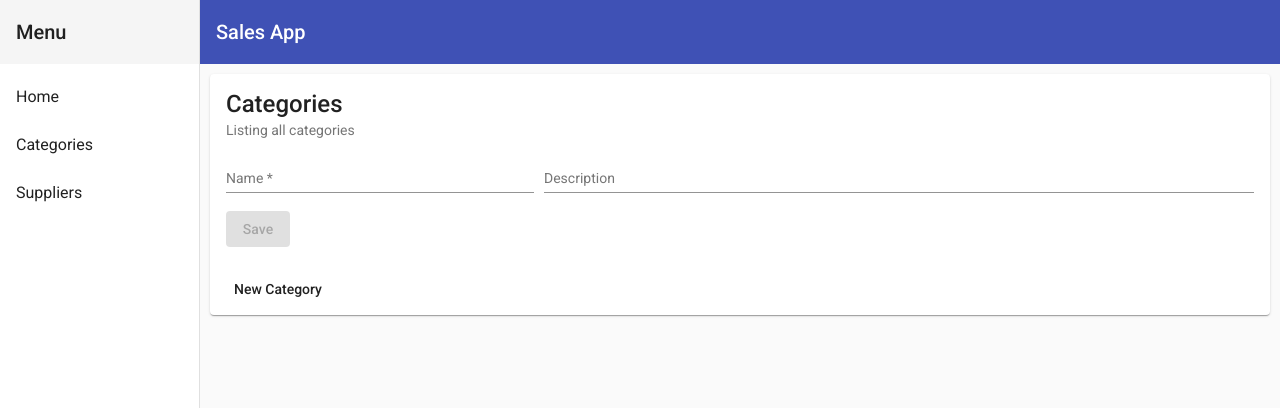
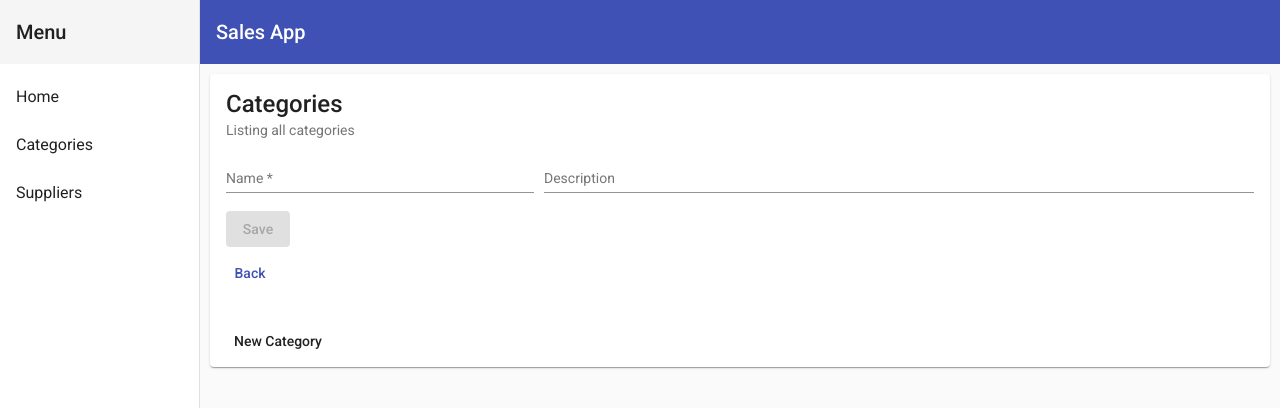
Before and after one commit to danielschmitz/my-sales-aapp, an Angular app: page /categories in a window 1280 px wide. Both pictures are taken after a click on the button "New Category". Shown: the top 408 px of the page. Built offline with nearby package versions, Linux system fonts and the light colour scheme; no server answers.

Commit message:
new category

```diff
--- a/src/app/categories/categories.component.html
+++ b/src/app/categories/categories.component.html
@@ -3,7 +3,7 @@
   <mat-card-title>Categories</mat-card-title>
   <mat-card-subtitle>Listing all categories</mat-card-subtitle>
 
-  <category-form *ngIf="showForm"></category-form>
+  <category-form *ngIf="showForm" (back)="onBackForm()" (save)="onSave($event)" ></category-form>
 
   <mat-card-content *ngIf="!showForm">
     <table mat-table class="full-width-table" matSort aria-label="Elements">
--- a/src/app/categories/categories.component.ts
+++ b/src/app/categories/categories.component.ts
@@ -2,19 +2,19 @@ import { AfterViewInit, Component, ViewChild } from '@angular/core';
 import { MatPaginator } from '@angular/material/paginator';
 import { MatSort } from '@angular/material/sort';
 import { MatTable, MatTableDataSource } from '@angular/material/table';
-import { CategoriesDataSource, CategoriesItem } from './categories-datasource';
 import { Category } from './category.dto';
 import { CategoryService } from './category.service';
 
 @Component({
   selector: 'app-categories',
   templateUrl: './categories.component.html',
-  styles: [`
+  styles: [
+    `
       .full-width-table {
         width: 100%;
       }
-
-  `]
+    `,
+  ],
 })
 export class CategoriesComponent implements AfterViewInit {
   @ViewChild(MatPaginator) paginator!: MatPaginator;
@@ -28,21 +28,37 @@ export class CategoriesComponent implements AfterViewInit {
 
   showForm: Boolean = false;
 
-  constructor(private categoryService: CategoryService) { }
+  constructor(private categoryService: CategoryService) {}
 
   ngAfterViewInit(): void {
+    this.refreshData();
+  }
 
-    this.categoryService.getAll().subscribe(
-      categories => {
+  refreshData() {
+    this.categoryService.getAll().subscribe((categories) => {
       this.dataSource = new MatTableDataSource(categories);
       this.table.dataSource = this.dataSource;
       this.dataSource.sort = this.sort;
       this.dataSource.paginator = this.paginator;
-      }
-    )
+    });
   }
 
-  onNewCategoryClick(){
+  onNewCategoryClick() {
     this.showForm = true;
   }
+
+  onBackForm() {
+    this.showForm = false;
+    this.refreshData();
   }
+
+  onSave(category: Category) {
+    console.log('save on category.component.ts', category);
+
+    this.categoryService.save(category).subscribe((categorySaved) => {
+      console.log('category saved:', categorySaved);
+      this.showForm = false;
+      this.refreshData();
+    });
+  }
+}
--- a/src/app/categories/category.service.ts
+++ b/src/app/categories/category.service.ts
@@ -13,4 +13,10 @@ export class CategoryService {
   public getAll(): Observable<Category[]> {
     return this.http.get<Category[]>(environment.api + 'categories');
   }
+
+  public save(category: Category): Observable<Category> {
+    if (category.id) return this.http.put<Category>(environment.api + 'categories/' + category.id, category);
+
+    return this.http.post<Category>(environment.api + 'categories', category);
+  }
 }
--- a/src/app/categories/form/form.component.html
+++ b/src/app/categories/form/form.component.html
@@ -1,6 +1,5 @@
 <mat-card-content>
   <form [formGroup]="categoryForm" (ngSubmit)="onSubmit()" novalidate>
-
     <div fxLayout="row" fxLayout.lt-md="column" fxLayoutWrap fxLayoutGap="10">
       <mat-form-field fxFlex="30%">
         <input matInput placeholder="Name" formControlName="name" />
@@ -20,10 +19,19 @@
       </mat-form-field>
     </div>
     <button
-      mat-raised-button color="primary"
+      mat-raised-button
+      color="primary"
       type="submit"
-      [disabled]="!categoryForm.valid">
-      Save</button>
+      [disabled]="!categoryForm.valid"
+    >
+      Save
+    </button>
+  </form>
 
-  </form>
+  <mat-card-actions>
+    <button type="button" mat-button color="primary" (click)="onBack()">
+      Back
+    </button>
+  </mat-card-actions>
+
 </mat-card-content>
--- a/src/app/categories/form/form.component.ts
+++ b/src/app/categories/form/form.component.ts
@@ -1,5 +1,6 @@
-import { Component, OnInit } from '@angular/core';
+import { Component, EventEmitter, OnInit, Output } from '@angular/core';
 import { FormControl, FormGroup, Validators } from '@angular/forms';
+import { Category } from '../category.dto';
 
 @Component({
   selector: 'category-form',
@@ -14,13 +15,23 @@ export class FormComponent implements OnInit {
     description: new FormControl('')
   })
 
+  @Output() back = new EventEmitter();
+
+  @Output() save = new EventEmitter<Category>();
+
   constructor() { }
 
   ngOnInit(): void {
   }
 
   onSubmit(){
-    console.log('Submit', this.categoryForm.value)
+    console.log("submit on form.component.ts", this.categoryForm.value)
+    this.save.emit(this.categoryForm.value);
   }
 
+  onBack(){
+    this.back.emit();
+  }
+
+
 }
```
Also changed, not shown: 1 other file (tests, documents, lock files or other folders). Lines whose indentation alone changed are shown as unchanged.
